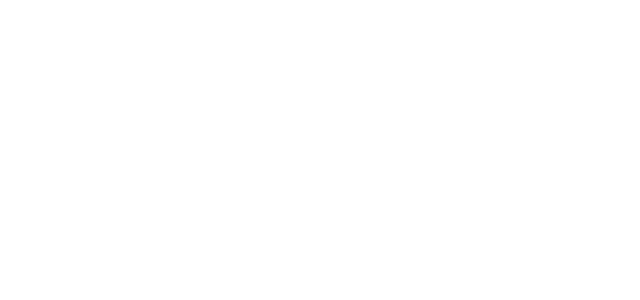
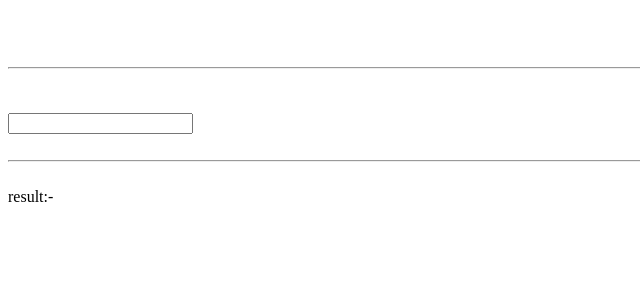
Before and after one commit to Sreedev-PS/DSA, an Angular app: page / in a window 1280 px wide. Shown: the top 300 px of the page, without its empty margins (0-640 px from the left). Built offline with nearby package versions, Linux system fonts and the light colour scheme.

Commit message:
update main html

```diff
--- a/src/app/app.component.html
+++ b/src/app/app.component.html
@@ -1 +1,21 @@
 <router-outlet />
+
+<pre>
+
+</pre>
+
+<br>
+<hr>
+<br>
+
+<div>
+    <label for=""></label>
+</div>
+<br>
+<div>
+    <input type="text">
+</div>
+<br>
+<hr>
+<br>
+result:-
```
